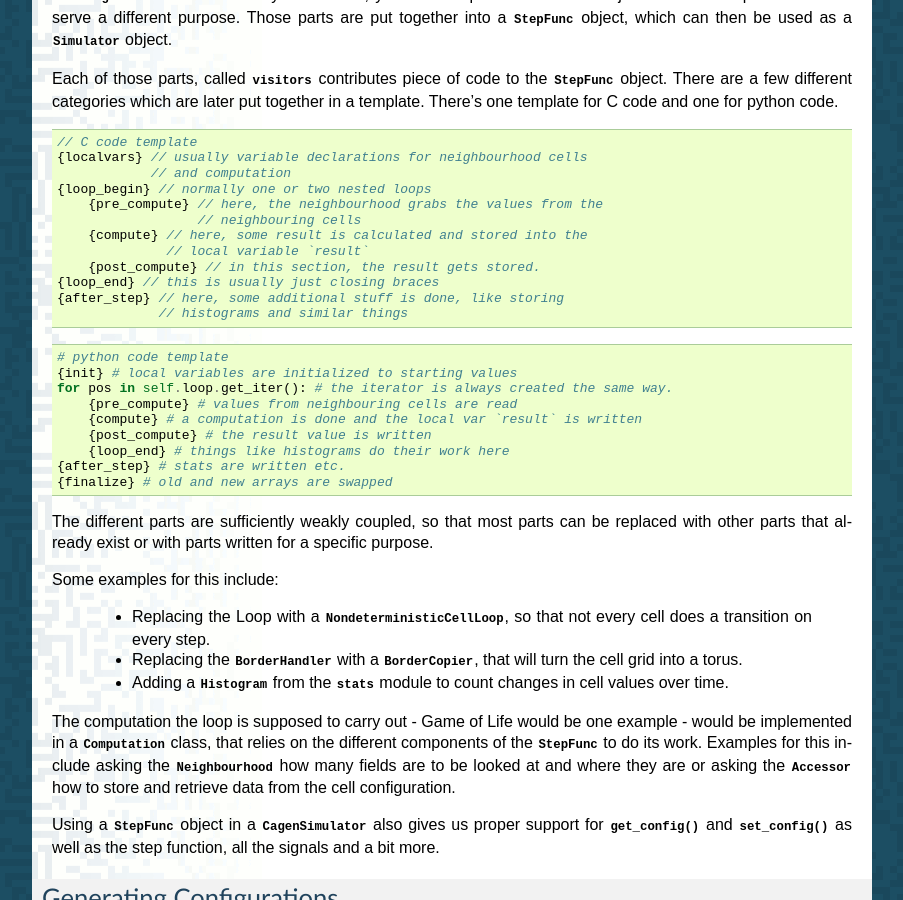
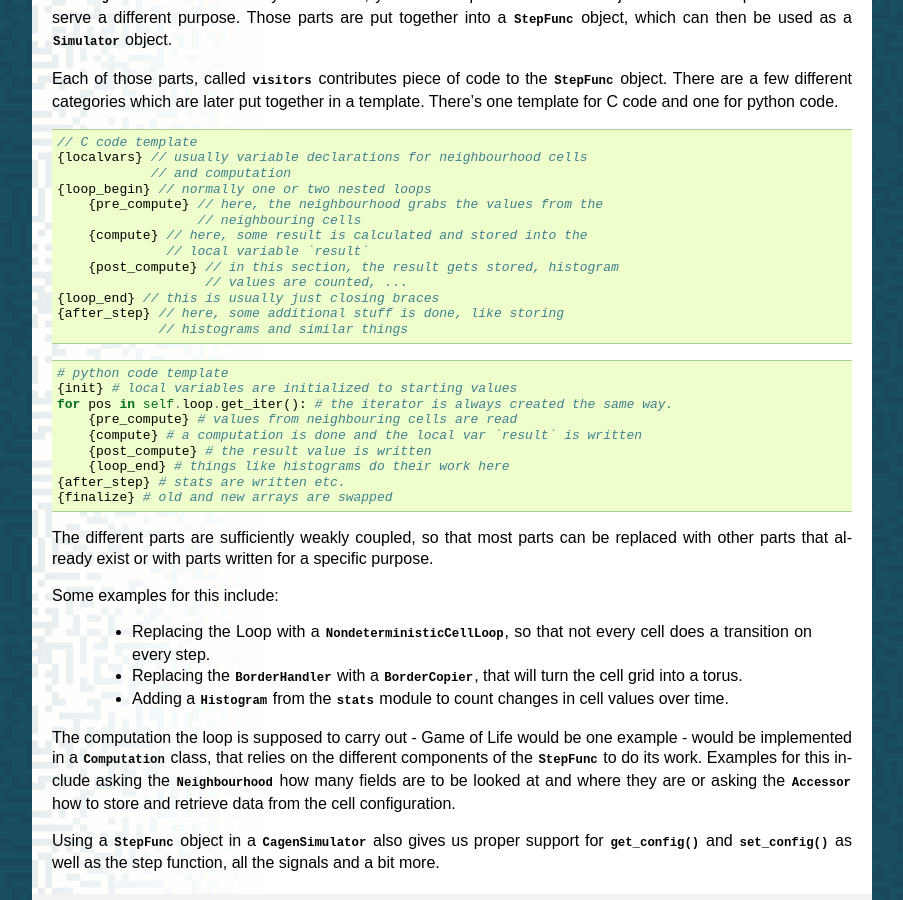
Before and after one commit to timo/zasim, a Sphinx documentation site: the page built from docs/overview.rst, in a window 1280 px wide and 900 px high, scrolled down 1376 px. Shown: the whole window, without its empty margins (198-1101 px from the left). Built offline with Sphinx 7.4.7, drawn with Linux system fonts in a browser that asks for light colours; formulas are drawn with MathJax 3.

```diff
--- a/docs/overview.rst
+++ b/docs/overview.rst
@@ -106,7 +106,8 @@
                       // neighbouring cells
         {compute} // here, some result is calculated and stored into the
                   // local variable `result`
-        {post_compute} // in this section, the result gets stored.
+        {post_compute} // in this section, the result gets stored, histogram
+                       // values are counted, ...
     {loop_end} // this is usually just closing braces
     {after_step} // here, some additional stuff is done, like storing
                  // histograms and similar things
```
